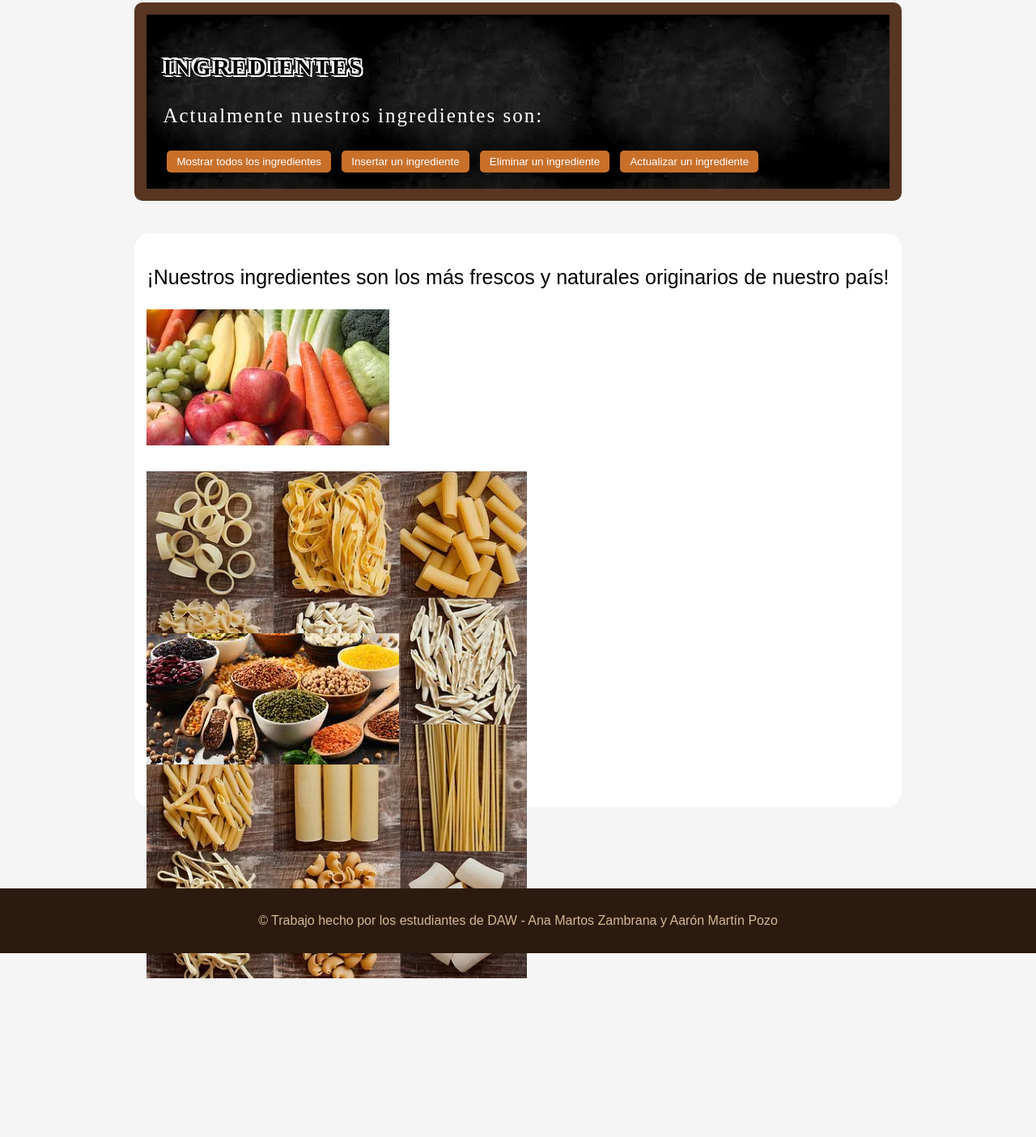
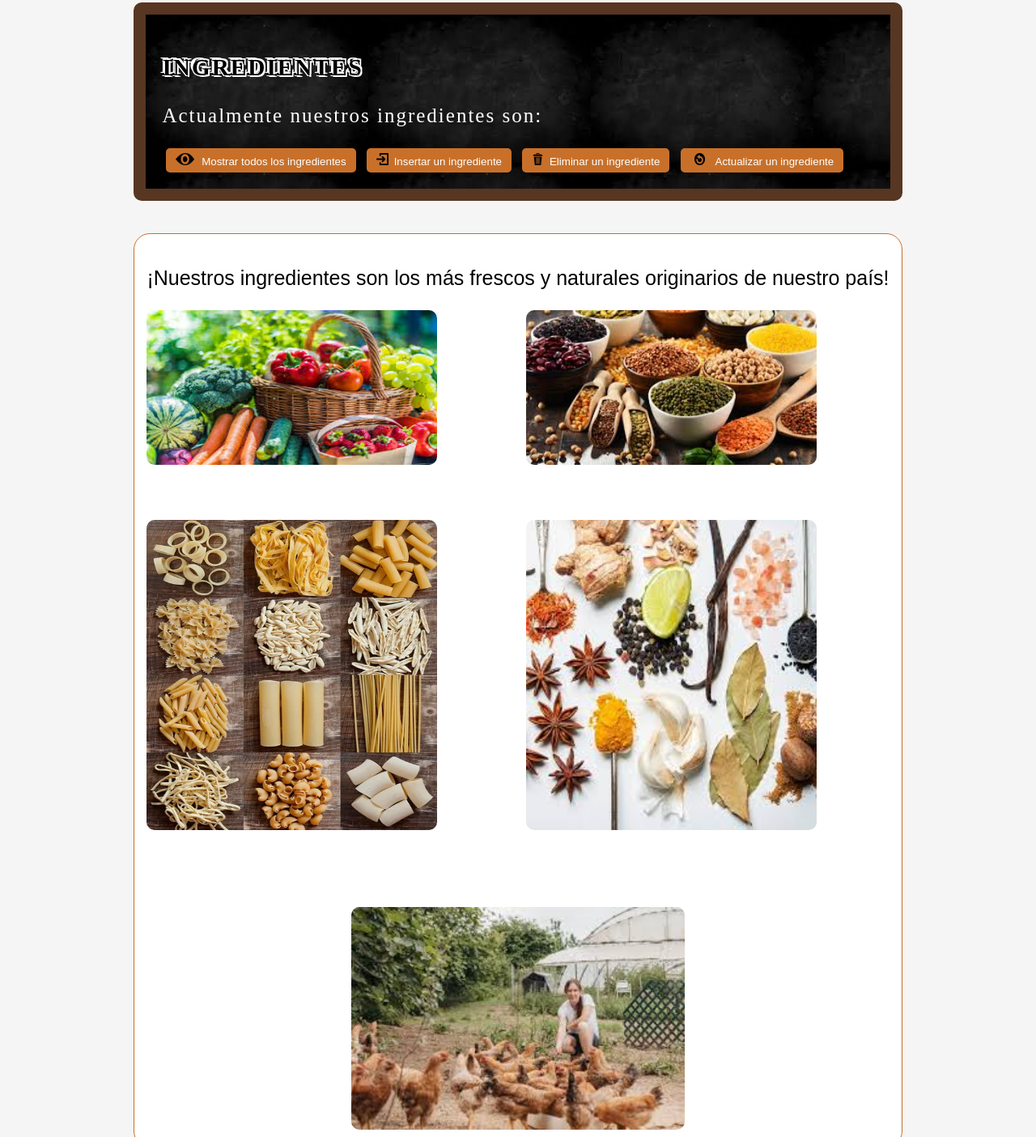
Before and after one commit to amarzam2303/LenguajeDeRestaurante, a plain HTML site: page paginas/ingredientes.html in a window 1280 px wide. Shown: the part 255-1659 px from the top of the page at 81% size. Before the commit the page ends 1469 px from the top, so only its background shows below. Drawn offline with Linux system fonts and the light colour scheme; a web font is replaced by a local one.

Commit message:
trigesimo noveno commit

```diff
--- a/estilos.css
+++ b/estilos.css
@@ -54,9 +54,9 @@ nav a:hover {
 
 /* ── Contenido principal ── */
 main {
+    flex: 1;
     margin: 30px auto;
     padding: 0 20px;
-    flex: 1;
 }
 
 /* ── Sección del menú ── */
@@ -103,6 +103,7 @@ button {
     margin-left: 5px;
 }
 
+/* ── Efecto hover hacia los botones ── */
 button:hover {
     background: #2c1a0e;
 }
@@ -115,7 +116,7 @@ button:hover {
     border: 1px dashed #c8702a;
     border-radius: 8px;
 }
-
+ /* ── Cuadros donde se escribe la información de los datos ── */
 .formulario input,
 .formulario select {
     padding: 7px;
@@ -136,8 +137,17 @@ button:hover {
     opacity: 0.5;
 }
 
+/* ── Nombre de los menús fuera de servicio ── */
 .fuera-servicio h2 {
     color: #2c1a0e;
+}
+
+/* ── Mapa ── */
+.mapa {
+    width: 100%;
+    height: 350px;
+    border: 0;
+    border-radius: 8px;
 }
 
 /* ── Pie de página ── */
@@ -146,7 +156,7 @@ footer {
     color: #d4b896;
     text-align: center;
     padding: 15px;
-    margin-top: 30px;
+    margin-top: auto;
 }
 
 /*Quitar los puntitos del navegador*/
@@ -155,13 +165,14 @@ li {
     display: inline;
 }
 
-/*El contenedor del menú*/
+/*El contenedor donde se muestran los datos de la BD*/
 .contenedor-grid {
     background: url(imagenes/pizarra.jpg);
     font-size: 20px;
     margin: 5px;
 }
 
+/*Contenedores principales de index.html, ingredientes.html y creartumenufavorito.html*/
 .contenedor-menu, .contenedor-ingredientes, form {
     background: url(imagenes/pizarra.jpg);
     border: 15px solid #573622;
@@ -173,6 +184,7 @@ li {
     font-size: 25px;
 }
 
+/* cambiar las letras para que se parezcan más a una pizarra */
 .contenedor-menu h2, .contenido-principal h3{
     color: black;         /* #DCDCDC;*/
     text-shadow:      /*Idea sacada de: https://kinsta.com/es/blog/contorno-texto-css/   */
@@ -182,26 +194,13 @@ li {
     2px -2px 0 white;
 }
 
-/*Último párrafo del header de creartumenufavorito.html*/
+/*Último párrafo de la cabecera de creartumenufavorito.html*/
 .letra-pequeña {
     font-size: 12.5px;
     color:#c8702a;
 }
 
-/*
-.contenedor-formulario {
-    background: url(imagenes/hoja-de-papel.avif);
-}
-
-.menu{
-    margin-bottom: 20px;
-    padding: 10px;
-    border: 1px solid #ccc;
-    display: flex;
-flex-direction: column;
-gap: 20px;
-}*/
-
+/*Contenedor del menú creado por el usuario*/
 .menu-creado{
     margin-top: 20px;
     margin-bottom: 40px;
@@ -210,18 +209,55 @@ gap: 20px;
     background: url(imagenes/hoja-de-papel.avif);
 }
 
-/**/
+/* Contenedor que tiene a todas las imágenes extra sobre los ingredientes del restaurante*/
 .contenedor-fotos-ingredientes {
     font-size: 25px;
     background-color: white;
+    border: 1px solid #c8702a;
     border-radius: 20px;
     margin-bottom: 40px;
     margin-top: 40px;
     padding: 15px;
 }
 
+/*Contenedor de las imágenes sobre los ingredientes*/
 .fotos-ingredientes{
-    height: 200px;
-    width: 200px;
+    display: grid;
+    grid-template-columns: repeat(2,2fr);
+    text-align: center;
+    gap: 20px;
+}
+
+/*Imágenes sobre los ingredientes*/
+.fotos-ingredientes img{
+    height: 80%;
+    width: 80%;
     border-radius: 10px;
 }
+
+/*Contenedor de la última foto sobre los ingredientes*/
+.ultimafoto{
+    text-align: center;
+}
+
+/*Última foto sobre los ingredientes*/
+.ultimafoto img{
+    height: 45%;
+    width: 45%;
+    border-radius: 10px;
+}
+
+/*Imagen de los botones*/
+.imagen-boton{
+    height: 15px;
+    width: 15px;
+    margin-right: 3px;
+
+}
+
+/*Como hay imágenes en los botones que son de distinto tamaño, le creamos una clase para ellos*/
+.imagen-boton-especiales{
+    height: 15px;
+    width: 23px;
+    margin-right: 5px;
+}
--- a/paginas/ingredientes.html
+++ b/paginas/ingredientes.html
@@ -43,39 +43,40 @@
                 <!--Botones-->
                 <!-- Botón para mostrar los ingredientes-->
                 <button id="botonmostraringrediente" class="botones">
-                    <!--<img src="imagenes/" alt="Mostrar todos" class="imagen-boton">-->
+                    <img src="../imagenes/ojo-logo.png" alt="Mostrar todos" class="imagen-boton-especiales">
                     Mostrar todos los ingredientes
                 </button>
 
                 <!-- Botón para insertar un ingrediente-->
                 <button id="botoninsertaringrediente" class="botones">
-                    <!--img src="imagenes/" alt="Insertar" class="imagen-boton"-->
+                    <img src="../imagenes/insertar-logo.png" alt="Insertar" class="imagen-boton">
                     Insertar un ingrediente
                 </button>
 
                 <!-- Botón para eliminar un ingrediente-->
                 <button id="botoneliminaringrediente" class="botones">
-                    <!--img src="imagenes/" alt="Eliminar" class="imagen-boton"-->
+                    <img src="../imagenes/basura-logo.png" alt="Eiminar" class="imagen-boton">
                     Eliminar un ingrediente
                 </button>
 
                 <!-- Botón para actualizar un ingrediente-->
                 <button id="botonactualizaringrediente" class="botones">
-                    <!--img src="imagenes/" alt="Actualizar" class="imagen-boton"-->
+                    <img src="../imagenes/reload-logo.png" alt="Actualizar" class="imagen-boton-especiales">
                     Actualizar un ingrediente
                 </button>
             </div>
 
+
             <div class="contenedor-fotos-ingredientes">
                 <p>¡Nuestros ingredientes son los más frescos y naturales originarios de nuestro país!</p>
                 <div class="fotos-ingredientes">
-                    <img src="../imagenes/frutas y verduras.jpg" alt="frutas_y_verduras">
+                    <img src="../imagenes/frutas-y-verduras.jpg" alt="frutas_y_verduras">
+                    <img src="../imagenes/legumbres.jpg" alt="legumbres">
+                    <img src="../imagenes/pasta.webp" alt="pasta">
+                    <img src="../imagenes/especias.jpg" alt="especias">
                 </div>
-                <div class="fotos-ingredientes">
-                    <img src="../imagenes/pasta.webp" alt="pasta">
-                </div>
-                <div class="fotos-ingredientes">
-                    <img src="../imagenes/legumbres.jpg" alt="legumbres">
+                <div class="ultimafoto">
+                    <img src="../imagenes/granja-gallinas.jpg" alt="gallinas">
                 </div>
             </div>
 
```
Also changed, not shown: index.html (+12 -12 lines), imagenes/basura-logo.png (added), imagenes/especias.jpg (added), imagenes/frutas-y-verduras.jpg (added), imagenes/granja-gallinas.jpg (added), imagenes/insertar-logo.png (added), imagenes/leeme.md (renamed from leeme.md), imagenes/ojo-logo.png (added), imagenes/reload-logo.png (added).
